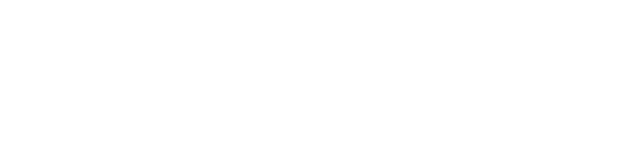
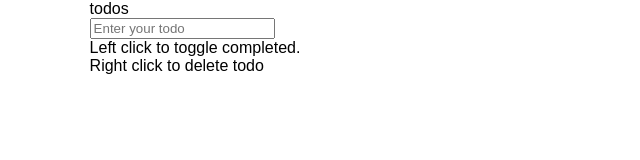
Before and after one commit to junedkaxioned/Todos-List, a plain HTML site: page index.html in a window 1280 px wide. Shown: the whole page, without its empty margins (0-640 px from the left). Drawn offline with Linux system fonts and the light colour scheme.

Commit message:
Html Structure Completed

```diff
--- a/index.html
+++ b/index.html
@@ -3,7 +3,7 @@
 
 <head>
   <meta charset="utf-8">
-  <title>Harvest | Home</title>
+  <title>Todos List | Home</title>
   <meta name="viewport" content="width=device-width, initial-scale=1, maximum-scale=1">
   <link rel="shortcut icon" href="favicon.ico" />
   <link rel="stylesheet" href="https://cdnjs.cloudflare.com/ajax/libs/font-awesome/4.7.0/css/font-awesome.min.css">
@@ -14,22 +14,25 @@
 <body>
   <!--container start-->
   <div class="container">
-    <!--header section start-->
-    <header>
 
-    </header>
-    <!--header section start-->
     <!--main section start-->
     <main>
-
+      <section class="todos-list">
+        <div class="wrapper">
+          <h1>todos</h1>
+          <form action="#FIXME" method="post" class="form">
+            <input type="text" class="form-input" placeholder="Enter your todo" autocomplete="off">
+            <ul class="todos"></ul>
+          </form>
+          <div class="text">
+            <p>Left click to toggle completed.</p>
+            <p>Right click to delete todo</p>
+          </div>
+        </div>
+      </section>
     </main>
     <!--main section end-->
 
-    <!--footer section start-->
-    <footer>
-
-    </footer>
-    <!--footer section end-->
   </div>
   <!--container end-->
 
```
